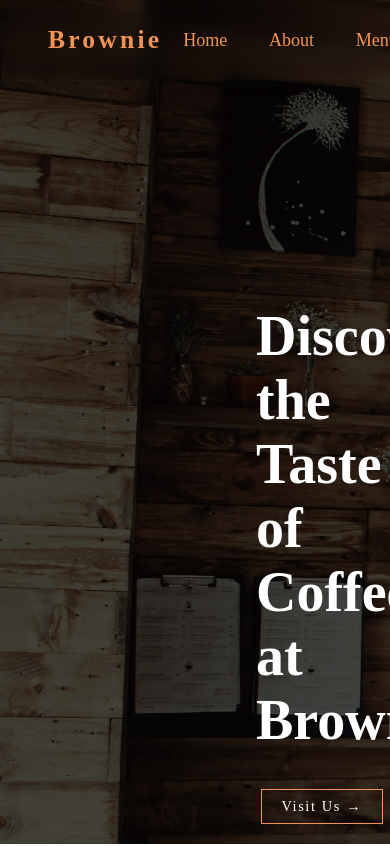
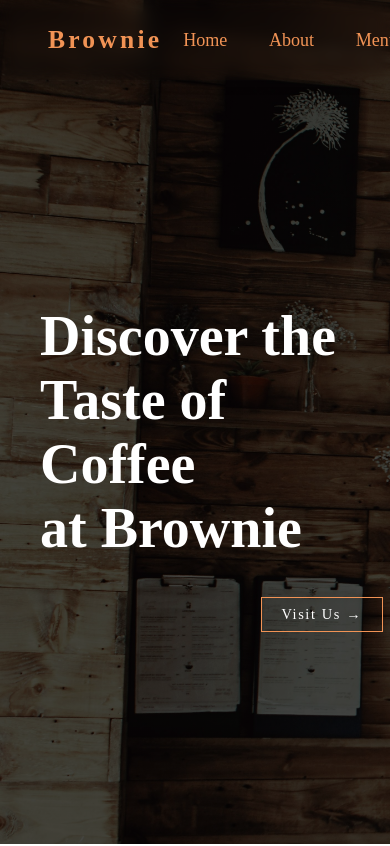
Before and after one commit to Binada-SH/React_coffee_shop_website, a React (Vite) app in the folder coffee_shop/: page / in a window 390 px wide. Shown: the top 846 px of the page. Built offline with nearby package versions, Linux system fonts and the light colour scheme.

Commit message:
Hero Title Responsive iPhone

```diff
--- a/coffee_shop/src/App.css
+++ b/coffee_shop/src/App.css
@@ -25,3 +25,13 @@
     font-family: 'gotham';
     color: #ffffff;
 }
+
+@media screen and (max-width: 414px) {
+    .hero_title {
+        display: flex;
+        padding-left: 2.5rem;
+        align-items: center;
+        justify-content: space-between;
+    }
+
+}
```
